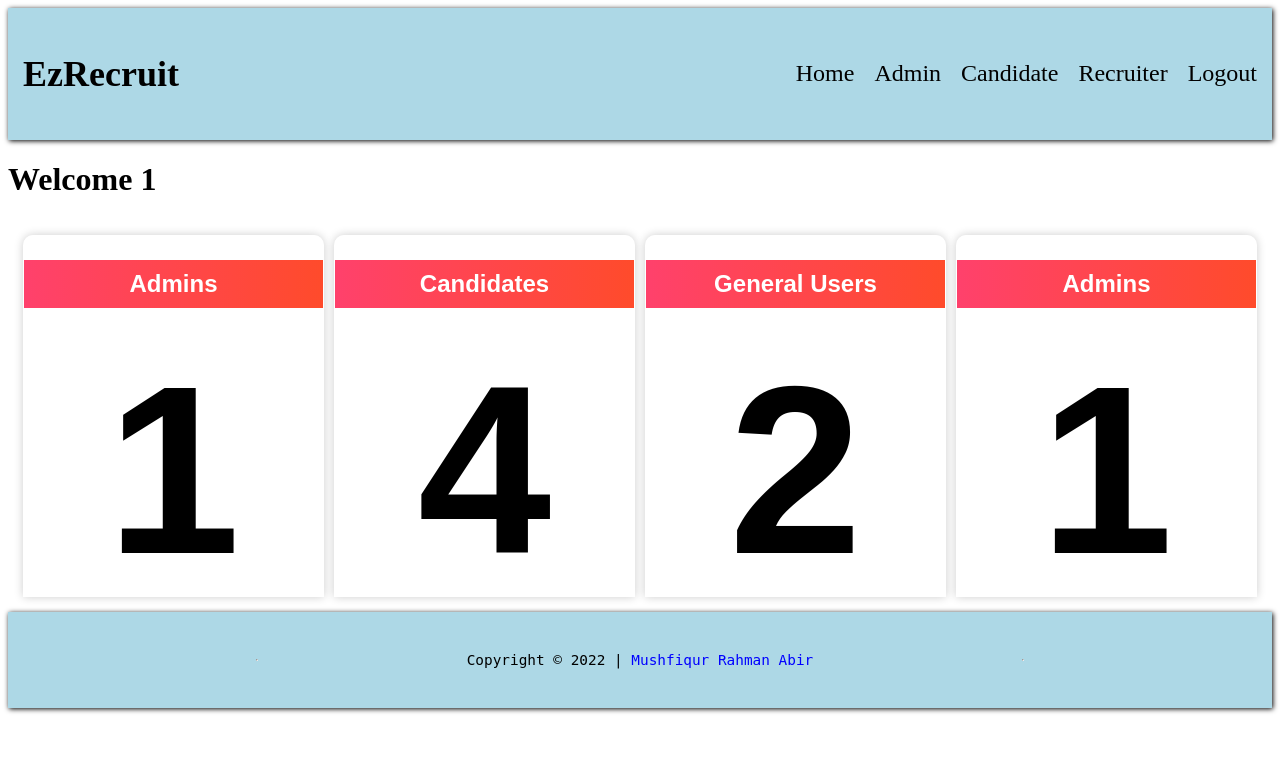
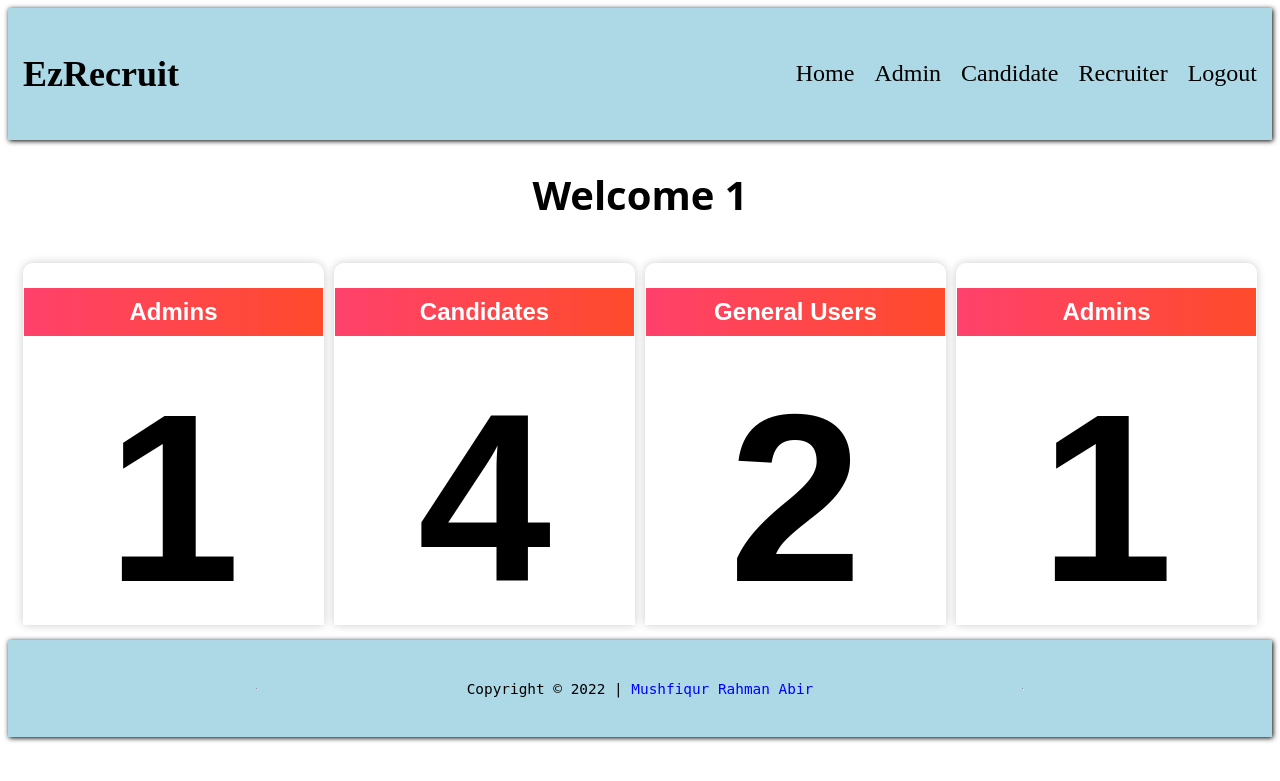
Before and after one commit to Abir-Tx/EzRecruit, a PHP site: page /pages/admin/dashboard.php in a window 1280 px wide. Shown: the top 781 px of the page. Run offline with PHP 8.4, Linux system fonts and the light colour scheme; the visitor is signed in with stand-in values (Sample User, id 1); data comes from the database, SQL or seed files in the repository; style sheets or scripts are compiled from the project's sources.

Commit message:
Center the heading of the dashboard
Signed-off-by: Abir-Tx <28858998+Abir-Tx@users.noreply.github.com>

```diff
--- a/view/pages/admin/dashboard.php
+++ b/view/pages/admin/dashboard.php
@@ -24,7 +24,7 @@
 	@include "../components/subMenu.php";
 
 
-	echo "<H1>Welcome " . ucwords($_SESSION['admin']) . "</H1>";
+	echo "<H1 class='heading'>Welcome " . ucwords($_SESSION['admin']) . "</H1>";
 	?>
 
 	<div class="counter-con">
--- a/view/styles/css/dashboard.css
+++ b/view/styles/css/dashboard.css
@@ -1,8 +1,13 @@
-.counter-con {
+body .heading {
+  text-align: center;
+  font-family: "Open Sans", sans-serif;
+  font-size: 2.5em;
+}
+body .counter-con {
   display: flex;
   padding: 10px;
 }
-.counter-con .counterBoxes {
+body .counter-con .counterBoxes {
   width: 25vw;
   height: 45vh;
   background-color: transparent;
@@ -15,7 +20,7 @@
   border-radius: 10px 10px 0 0;
   border: 1px solid rgba(255, 255, 255, 0.2);
 }
-.counter-con .counterBoxes h3 {
+body .counter-con .counterBoxes h3 {
   text-align: center;
   padding: 10px;
   background: linear-gradient(to right, #ff416c, #ff4b2b);
@@ -24,7 +29,7 @@
   font-weight: 600;
   font-family: "Poppins", sans-serif;
 }
-.counter-con .counterBoxes span {
+body .counter-con .counterBoxes span {
   display: flex;
   justify-content: center;
   align-items: center;
@@ -32,7 +37,7 @@
   font-weight: bolder;
   font-family: "Poppins", sans-serif;
 }
-.counter-con .counterBoxes:hover {
+body .counter-con .counterBoxes:hover {
   background-color: #f5f5f5;
   box-shadow: 0 0 10px 0 rgba(0, 0, 0, 0.5);
   cursor: pointer;
--- a/view/styles/scss/admin/dashboard.scss
+++ b/view/styles/scss/admin/dashboard.scss
@@ -1,3 +1,9 @@
+body {
+  .heading {
+    text-align: center;
+    font-family: "Open Sans", sans-serif;
+    font-size: 2.5em;
+  }
   .counter-con {
     display: flex;
     padding: 10px;
@@ -40,3 +46,4 @@
       }
     }
   }
+}
```
Also changed, not shown: 1 other file. Lines whose indentation alone changed are shown as unchanged.
